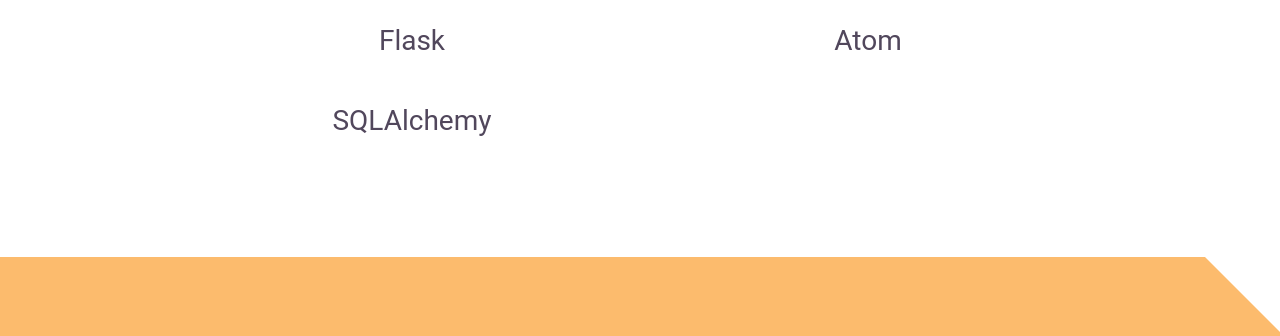
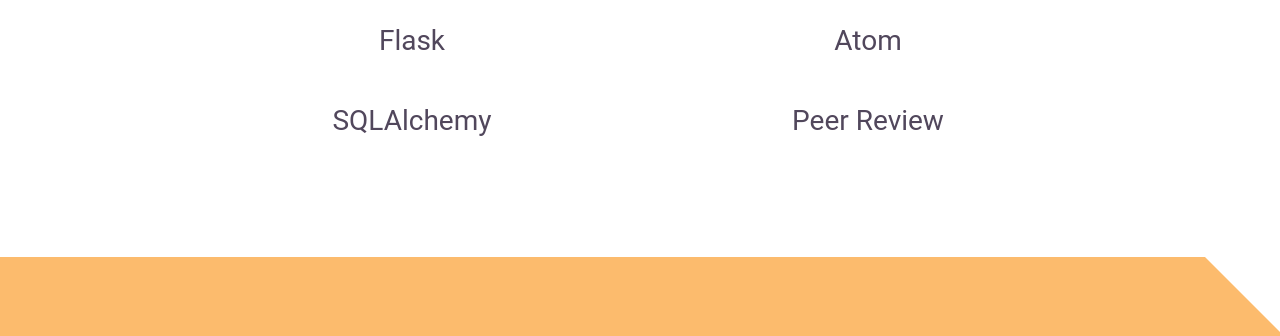
Before and after one commit to reneebrinkman/portfolio-webapp, a Flask app: page / in a window 1280 px wide. Shown: the part 1812-2148 px from the top of the page. Run offline with Flask 2, Linux system fonts and the light colour scheme; data comes from the database, SQL or seed files in the repository.

Commit message:
Add peer review as a skill on the home page

```diff
--- a/templates/index.html
+++ b/templates/index.html
@@ -31,6 +31,7 @@
         <li>SQLAlchemy</li>
         <li>GitHub</li>
         <li>Atom</li>
+        <li>Peer Review</li>
     </ul>
 </section>
 <section id="projects">
```
